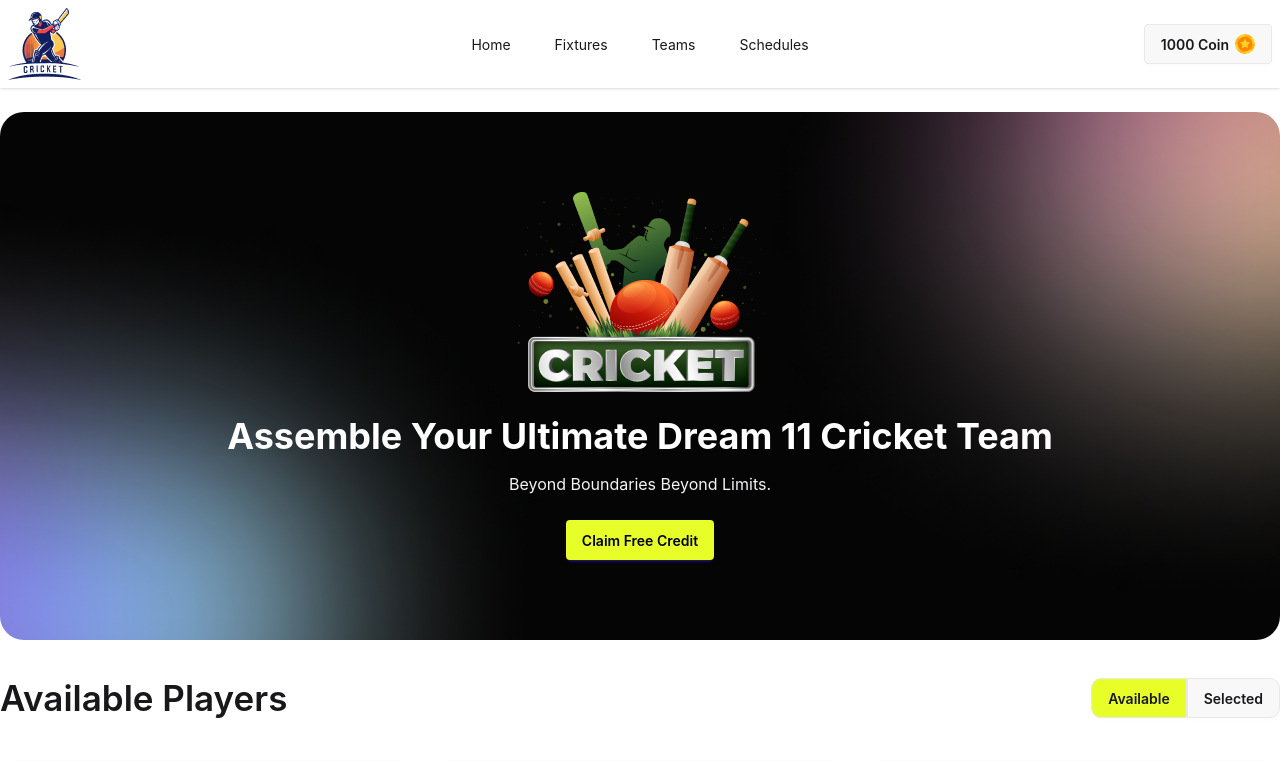
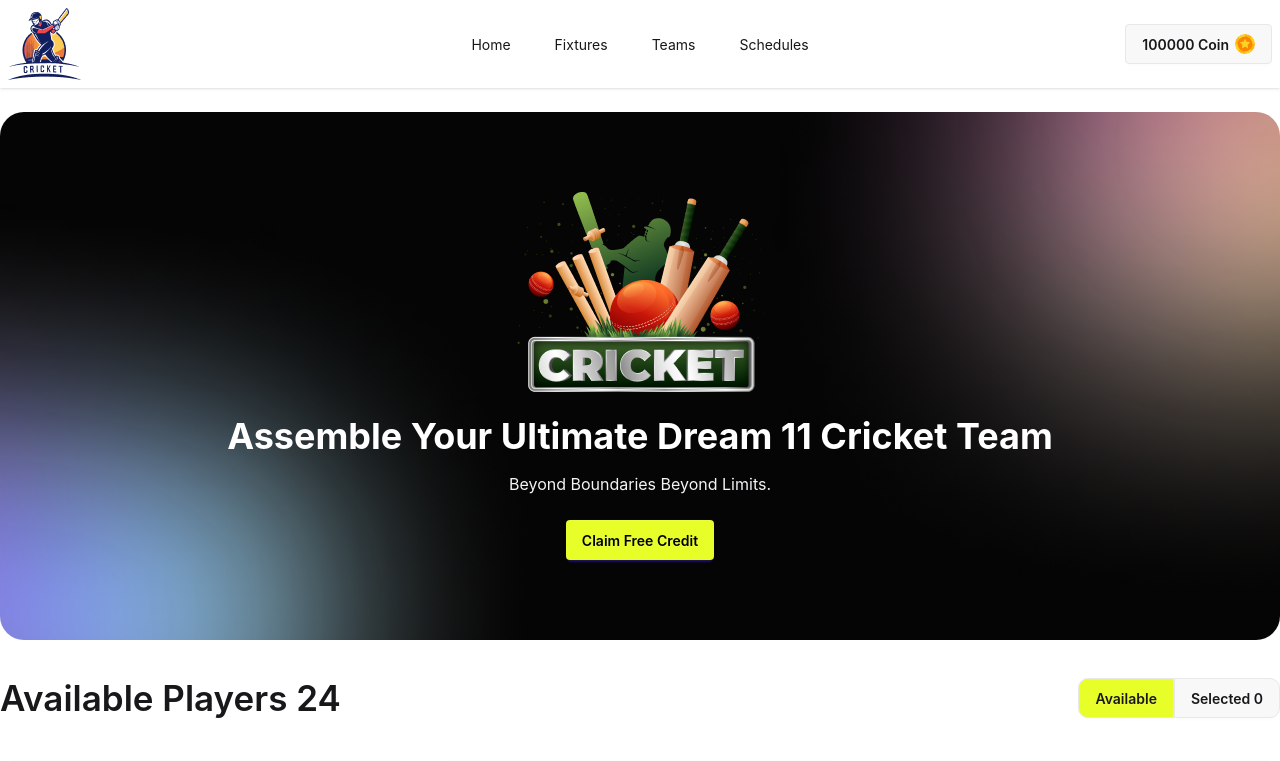
Before and after one commit to jahanabir8/BPL-DREAM11, a React (Vite) app: page / in a window 1280 px wide. Shown: the top 761 px of the page. Built offline with nearby package versions, Linux system fonts and the light colour scheme.

Commit message:
player show using lift state up from parent to child

```diff
--- a/package.json
+++ b/package.json
@@ -10,6 +10,7 @@
     "preview": "vite preview"
   },
   "dependencies": {
+    "@react-icons/all-files": "^4.1.0",
     "@tailwindcss/vite": "^4.3.3",
     "react": "^19.2.8",
     "react-dom": "^19.2.8",
--- a/src/App.tsx
+++ b/src/App.tsx
@@ -15,11 +15,11 @@ const playersDataPromise: () => Promise<PlayersType[]> = async () => {
 
 function App() {
 
-  const [coin, setCoin] = useState(1000)
+  const [coin, setCoin] = useState(100000)
 
   return (
     <>
-      <Nav coin={coin} setCoin = {setCoin}></Nav>
+      <Nav coin={coin}></Nav>
       <Hero></Hero>
       <Suspense fallback={<div>Loading...</div>}>
         <Players coin={coin} setCoin = {setCoin}  playersDataPromise={playersDataPromise()}></Players>
--- a/src/Components/Nav/Nav.tsx
+++ b/src/Components/Nav/Nav.tsx
@@ -1,9 +1,9 @@
 import React from "react";
 
-import Coin from "../../assets/coin.png";
+import CoinImg from "../../assets/coin.png";
 import Logo from '../../assets/logo.png'
 
-const Nav = ({coin, setCoin}) => {
+const Nav = ({coin}) => {
   return (
     <div className=" shadow-sm mb-6">
       <div className="navbar max-w-330 mx-auto bg-base-100">
@@ -67,7 +67,7 @@ const Nav = ({coin, setCoin}) => {
         </div>
         <div className="navbar-end">
           <a className="btn">
-            {coin} Coin <img className="h-5" src={Coin} alt="coin" />
+            {coin} Coin <img className="h-5" src={CoinImg} alt="coin" />
           </a>
         </div>
       </div>
--- a/src/Components/Players/AvailablePlayers.tsx
+++ b/src/Components/Players/AvailablePlayers.tsx
@@ -6,15 +6,16 @@ import PlayerCard from "./PlayerCard";
 interface PlayersProps {
   players: PlayersType[];
     coin: number;
-    setCoin: Dispatch<SetStateAction<number>>
+    setCoin: Dispatch<SetStateAction<number>>;
+    handleSelectedPlayers: (player: PlayersType)=>void;
 }
 
-const AvailablePlayers = ({ players, coin, setCoin }: PlayersProps) => {
+const AvailablePlayers = ({ players, coin, setCoin, handleSelectedPlayers }: PlayersProps) => {
   return (
     <div>
         <div className="players grid lg:grid-cols-3 md:grid-cols-2 gap-6">
           {players.map((player, index: number) => (
-            <PlayerCard coin={coin} setCoin={setCoin} key={index} player={player} index={index}></PlayerCard>
+            <PlayerCard coin={coin} setCoin={setCoin} key={index} player={player} index={index} handleSelectedPlayers={handleSelectedPlayers}></PlayerCard>
           ))}
         </div>
     </div>
--- a/src/Components/Players/PlayerCard.tsx
+++ b/src/Components/Players/PlayerCard.tsx
@@ -5,9 +5,10 @@ interface PlayerProps{
   player: PlayersType;
   coin: number;
   setCoin: Dispatch<SetStateAction<number>>
+  handleSelectedPlayers: (player: PlayersType)=>void
 }
 
-const PlayerCard = ({ player, coin, setCoin }: PlayerProps) => {
+const PlayerCard = ({ player, coin, setCoin, handleSelectedPlayers }: PlayerProps) => {
   const [isSelected, setIsSelected] = useState(false);
 
   const handleButtonSelected = (select: boolean) => {
@@ -17,6 +18,7 @@ const PlayerCard = ({ player, coin, setCoin }: PlayerProps) => {
     if(newCoin > 0){
       setCoin(newCoin)
       setIsSelected(select);
+      handleSelectedPlayers(player)
     } else{
       alert('You are out of coins')
     }
--- a/src/Components/Players/Players.tsx
+++ b/src/Components/Players/Players.tsx
@@ -6,35 +6,61 @@ import SelectedPlayers from "./SelectedPlayers";
 export interface PlayersProps {
   playersDataPromise: Promise<PlayersType[]>;
   coin: number;
-  setCoin: Dispatch<SetStateAction<number>>
+  setCoin: Dispatch<SetStateAction<number>>;
 }
 
-export default function Players({ playersDataPromise, coin, setCoin }: PlayersProps) {
+export default function Players({
+  playersDataPromise,
+  coin,
+  setCoin,
+}: PlayersProps) {
   const players = use(playersDataPromise);
 
-  const [buttonType, setButtonType] = useState('Available')
+  const [buttonType, setButtonType] = useState("Available");
+  const [choosenPlayers, setChoosenPlayers] = useState([]);
 
-  const handleButtonType = (type: 'Available' | 'Selected')=>{
-        setButtonType(type)
-  }
+  const handleButtonType = (type: "Available" | "Selected") => {
+    setButtonType(type);
+  };
+
+  const handleSelectedPlayers = (player) => {
+    const selectedAllPlayers: PlayersType[] = [...choosenPlayers, player]
+    setChoosenPlayers(selectedAllPlayers);
+  };
 
   return (
     <div className="max-w-330 mx-auto mt-8">
       <div className="flex justify-between items-center mb-9">
         <h4 className="text-[35px] font-semibold">
-            {buttonType === 'Available' ? 'Available Players' : 'Selected Players'}
+          {buttonType === "Available"
+            ? `Available Players ${players.length}`
+            : ` Selected Players ${choosenPlayers.length}/6`}
         </h4>
         <div>
-          <button onClick={()=>handleButtonType('Available')} className={`btn ${buttonType === 'Available' ? "bg-[#E7FE29]" : ''} rounded-[10px] rounded-r-none`}>Available</button>
-          <button onClick={()=>handleButtonType('Selected')} className={`btn rounded-[10px] rounded-l-none ${buttonType === 'Selected' ? 'bg-[#E7FE29]' : ''}`}>
-            Selected
+          <button
+            onClick={() => handleButtonType("Available")}
+            className={`btn ${buttonType === "Available" ? "bg-[#E7FE29]" : ""} rounded-[10px] rounded-r-none`}
+          >
+            Available
+          </button>
+          <button
+            onClick={() => handleButtonType("Selected")}
+            className={`btn rounded-[10px] rounded-l-none ${buttonType === "Selected" ? "bg-[#E7FE29]" : ""}`}
+          >
+            Selected {choosenPlayers.length}
           </button>
         </div>
       </div>
-      {
-        buttonType === 'Available' ? <AvailablePlayers coin={coin} setCoin={setCoin} players={players}></AvailablePlayers> : <SelectedPlayers></SelectedPlayers>
-      }
-
+      {buttonType === "Available" ? (
+        <AvailablePlayers
+          coin={coin}
+          setCoin={setCoin}
+          players={players}
+          handleSelectedPlayers={handleSelectedPlayers}
+        ></AvailablePlayers>
+      ) : (
+        <SelectedPlayers choosenPlayers={choosenPlayers}></SelectedPlayers>
+      )}
     </div>
   );
 }
--- /dev/null
+++ b/src/Components/Players/SPlayer.tsx
@@ -0,0 +1,69 @@
+// import React from "react";
+// import type { PlayersType } from "../Type/PlayersType";
+// import { RiDeleteBin6Line } from "react-icons/ri";
+
+// interface SPlayerProps {
+//   player: PlayersType;
+// }
+
+// const SPlayer = ({ player }: SPlayerProps) => {
+//   return (
+//     <div>
+//       <div>
+//         <img src={player.img} alt={player.PlayerName} />
+//         <div>
+//           <h2>{player.PlayerName}</h2>
+//           <p>Team: {player.battingStyle}</p>
+//         </div>
+//       </div>
+//       <RiDeleteBin6Line className="text-red-500 cursor-pointer" />
+//     </div>
+//   );
+// };
+
+// export default SPlayer;
+
+
+import React from "react";
+import type { PlayersType } from "../Type/PlayersType";
+import { RiDeleteBin6Line } from "react-icons/ri";
+
+interface SPlayerProps {
+  player: PlayersType;
+  onDelete?: (id: string | number) => void; // Optional delete handler if needed
+}
+
+const SPlayer = ({ player, onDelete }: SPlayerProps) => {
+  return (
+    <div className="flex items-center justify-between p-4 bg-white border border-gray-200 rounded-2xl shadow-sm mb-4">
+      <div className="flex items-center gap-4">
+        {/* Player Image / Thumbnail */}
+        <img
+          src={player.img}
+          alt={player.PlayerName}
+          className="w-16 h-16 object-cover rounded-xl bg-gray-200"
+        />
+
+        {/* Player Info */}
+        <div>
+          <h2 className="text-lg font-bold text-gray-900 leading-tight">
+            {player.PlayerName}
+          </h2>
+          <p className="text-sm text-gray-400 mt-1">
+            {player.battingStyle}
+          </p>
+        </div>
+      </div>
+
+      {/* Delete Icon */}
+      <button
+        onClick={() => onDelete && onDelete(player.id)}
+        className="p-2 hover:bg-red-50 rounded-full transition-colors"
+      >
+        <RiDeleteBin6Line className="text-red-400 hover:text-red-500 text-xl cursor-pointer" />
+      </button>
+    </div>
+  );
+};
+
+export default SPlayer;
--- a/src/Components/Players/SelectedPlayers.tsx
+++ b/src/Components/Players/SelectedPlayers.tsx
@@ -1,11 +1,29 @@
-import React from 'react';
+import React from "react";
+import type { PlayersType } from "../Type/PlayersType";
+import SPlayer from "./SPlayer";
 
-const SelectedPlayers = () => {
-    return (
-        <div>
-            {/* <h4 className="text-[35px] font-semibold">Available Players</h4> */}
-        </div>
-    );
+interface selectedPlayerProps {
+  choosenPlayers: PlayersType[];
+}
+
+const SelectedPlayers = ({ choosenPlayers }: selectedPlayerProps) => {
+  return (
+    <div>
+      {choosenPlayers.map((choosenPlayer: PlayersType) => (
+        <SPlayer key={choosenPlayer.id} player={choosenPlayer} />
+      ))}
+      {choosenPlayers.length === 0 ? (
+        <p className="text-center text-gray-400"> No players selected yet </p>
+      ) : choosenPlayers.length < 6 ? (
+        <button className="btn btn-primary bg-[#E7FE29] text-black border-none outline-none">Add More Player</button>
+      ) : (
+        <p className="text-center text-gray-400">
+          {" "}
+          You have selected maximum players{" "}
+        </p>
+      )}
+    </div>
+  );
 };
 
 export default SelectedPlayers;
```
Also changed, not shown: 1 other file (tests, documents, lock files or other folders).
